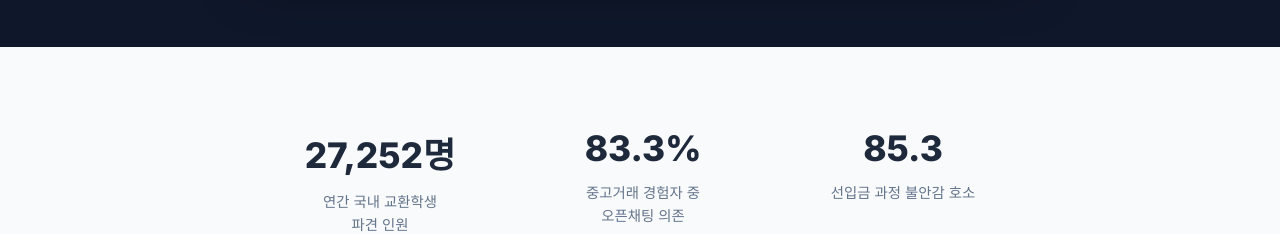
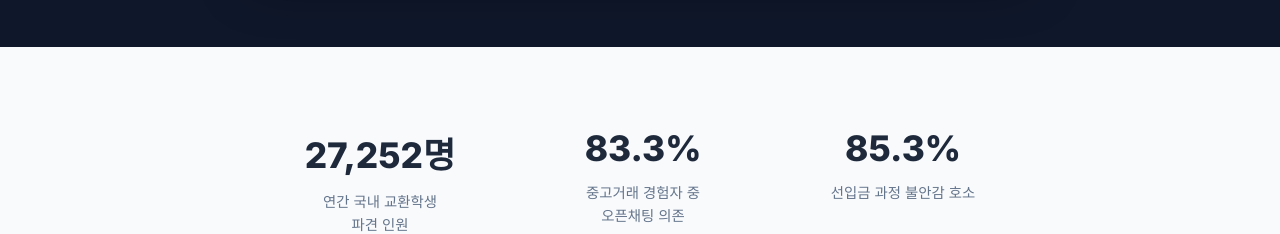
Before and after one commit to ckddlf/uniroad-frontdemo, a Next.js app: page /landing in a window 1280 px wide. Shown: the part 1020-1254 px from the top of the page. Built offline with nearby package versions, Linux system fonts and the light colour scheme.

Commit message:
Update page.tsx

```diff
--- a/src/app/landing/page.tsx
+++ b/src/app/landing/page.tsx
@@ -185,7 +185,7 @@ export default function LandingPage() {
             <p>중고거래 경험자 중 <br />오픈채팅 의존</p>
           </div>
           <div className="stat-item">
-            <h3>85.3</h3>
+            <h3>85.3%</h3>
             <p>선입금 과정 불안감 호소<br /></p>
           </div>
         </div>
```
